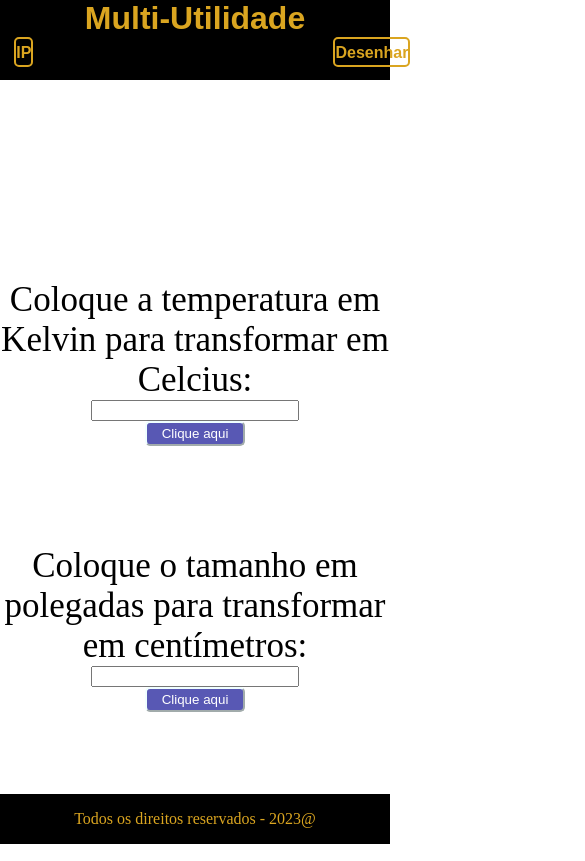
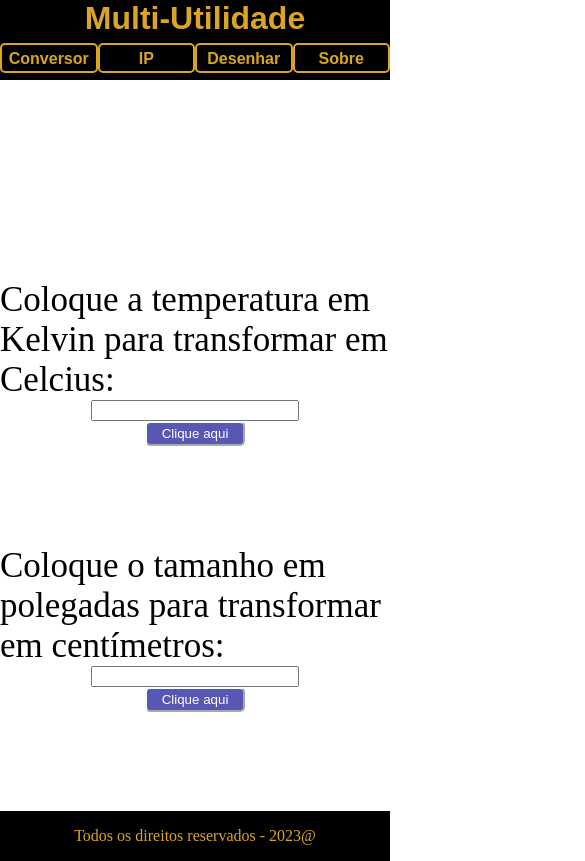
Before and after one commit to JP3015/MultiUtilidade, a React (Create React App) app: page / in a window 390 px wide. Shown: the top 861 px of the page, 585 px wide, since content can reach past the window. Built offline with nearby package versions, Linux system fonts and the light colour scheme.

Commit message:
Responsividade

```diff
--- a/src/components/Conversor/Conversor.css
+++ b/src/components/Conversor/Conversor.css
@@ -1,6 +1,18 @@
+body{
+    min-height: 100vh;
+    display: flex;
+    flex-direction: column;
+
+}
+@media (max-height:970px){
+    body{
+        min-height: 86.6vh;
+        display: flex;
+        flex-direction: column;
+    }
+}
 .container{
-    padding-top: 100px;
-    text-align: center;
+    padding-top: 200px;
 }
 button:hover{
     transform:scale(1.05,1.05);
@@ -20,7 +32,6 @@ button{
     height: 25px;
 }
 .temperatura{
-    padding-top: 100px;
     padding-bottom: 100px;
     align-items: center;
     display: flex;
--- a/src/components/Conversor/Conversor.jsx
+++ b/src/components/Conversor/Conversor.jsx
@@ -9,8 +9,8 @@ export default function Conversor(){
 
 
     return(
-        <body class="container">
-            <main>
+        <body>
+            <main class="container">
                 <div class="temperatura">
                     <p class="texto">Coloque a temperatura em Kelvin para transformar em Celcius:</p>
                     <input class="input" type="number" value = {inputTemperature} onInput={e => setInputTemperature(e.target.value)}/>
--- a/src/components/Footer/Footer.css
+++ b/src/components/Footer/Footer.css
@@ -1,9 +1,5 @@
 footer{
-    position:fixed;
-    height:50px;
-    bottom:0;
-    left:0;
-    width:100%;
+    min-height: 50px;
     color: goldenrod;
     background-color: black;
 }
--- a/src/components/Header/Header.css
+++ b/src/components/Header/Header.css
@@ -9,15 +9,14 @@ header{
 }
 h1{
     margin: 0;
+    font-family:sans-serif;
     text-align: center;
-    font-family:sans-serif;
+    padding-bottom: 6px;
 }
 .rotas{
-    margin: 0;
-    justify-content: center;
+    justify-content: space-evenly;
     display: flex;
     flex-direction: row;
-    gap: 300px;
     font-weight: bold;
     font-family:sans-serif;
 
```
